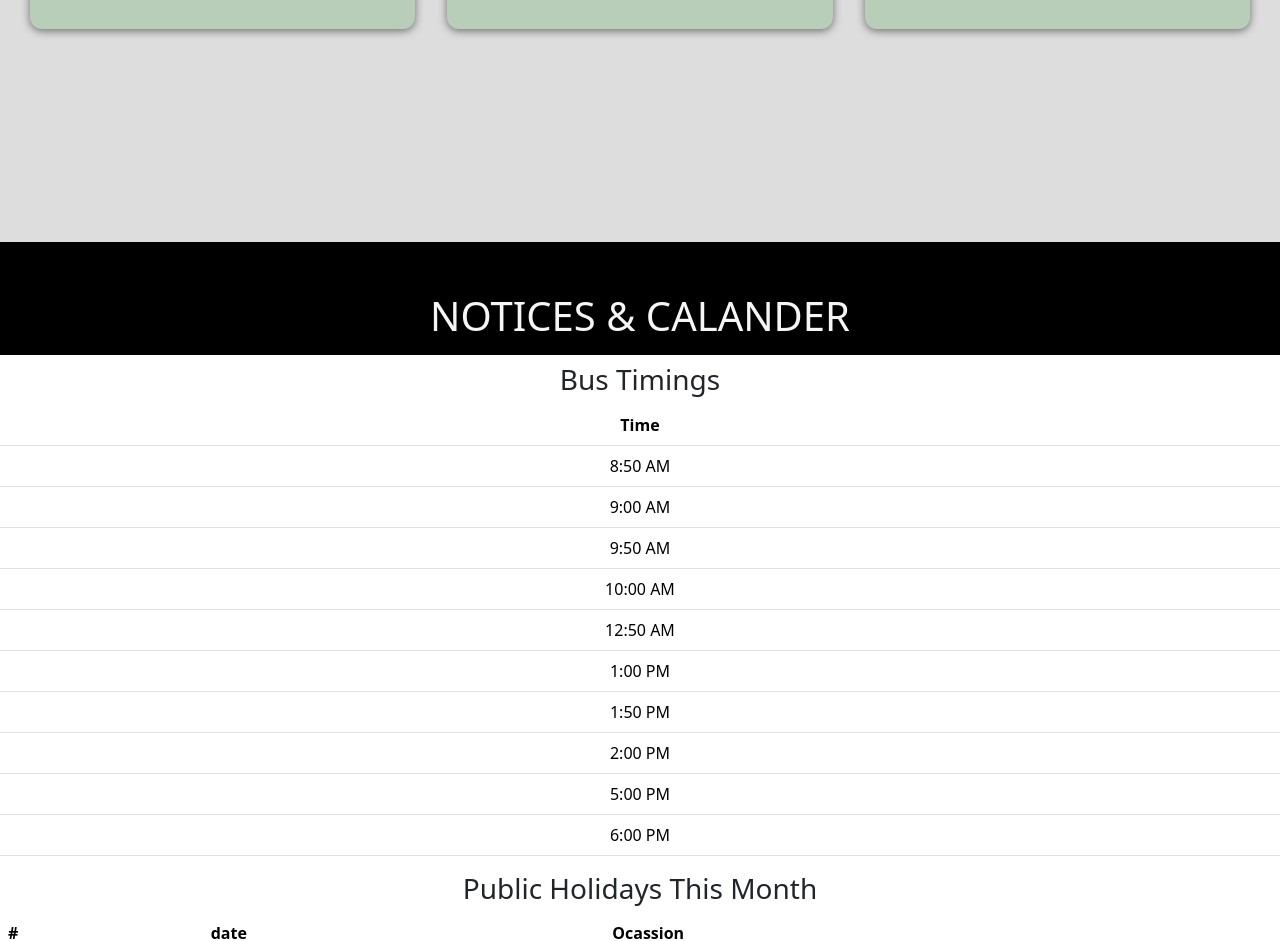
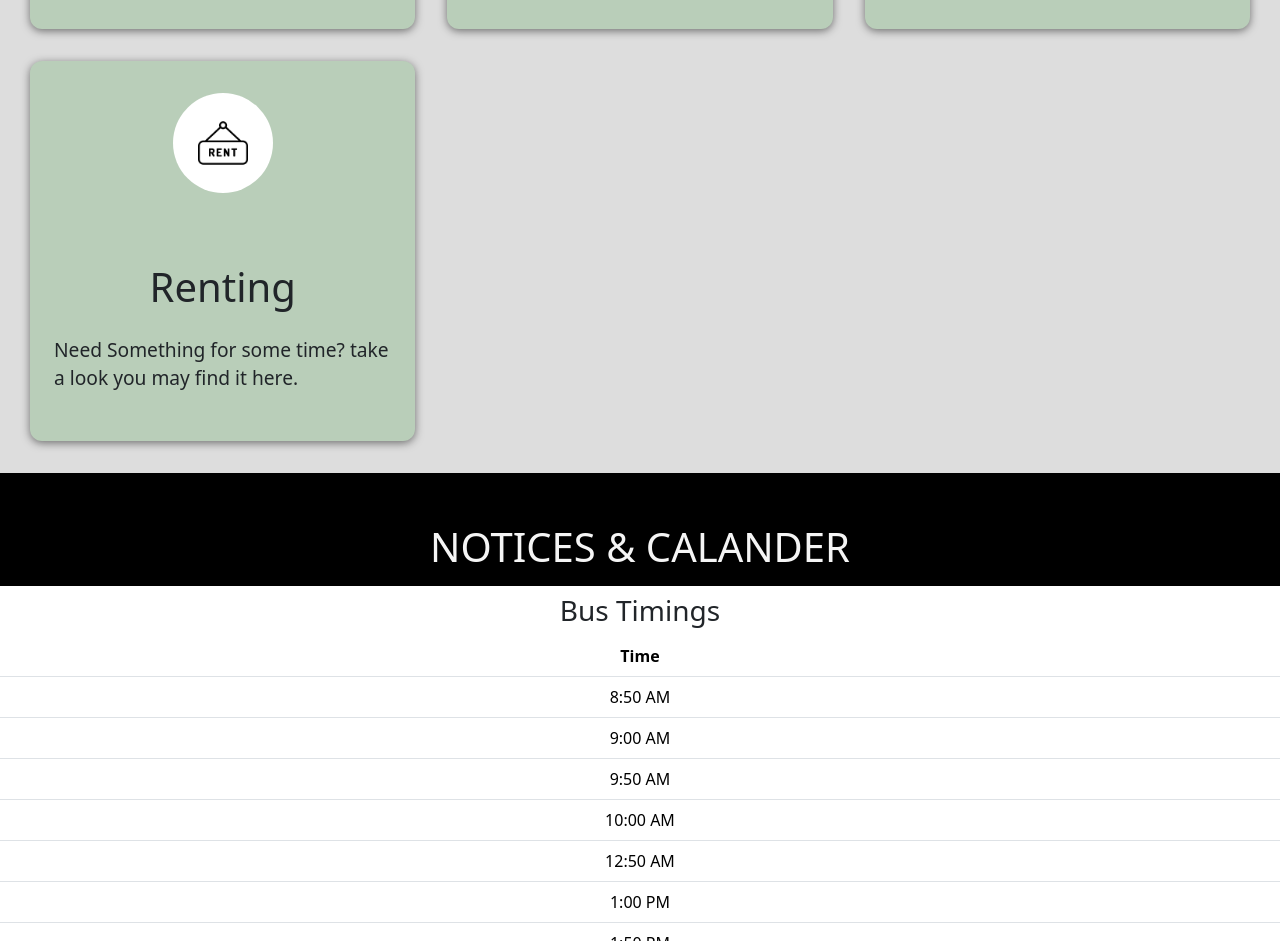
Before and after one commit to souravsharma22/NITAP_Circle, a browser extension: page public/home.html in a window 1280 px wide. Shown: the part 646-1587 px from the top of the page. Drawn offline with nearby package versions, Linux system fonts and the light colour scheme.

Commit message:
Adding new feature

```diff
--- a/public/home.html
+++ b/public/home.html
@@ -68,6 +68,17 @@
           <p>Find all the details about your academic, get latest sylabus, PYQs and Notes from your seniors</p>
         </div>
       </div>
+
+      <div class="content" onclick="window.location.href='rent.html'">
+        <span>
+          <img src="./homeImages/rent.png" alt="">
+        </span>
+        <div class="content-desc">
+          <h3>Renting</h3>
+          <p>Need Something for some time? take a look you may find it here.</p>
+        </div>
+      </div>
+
     </div>
 
 
```
Also changed, not shown: public/homeImages/rent.png (added).
